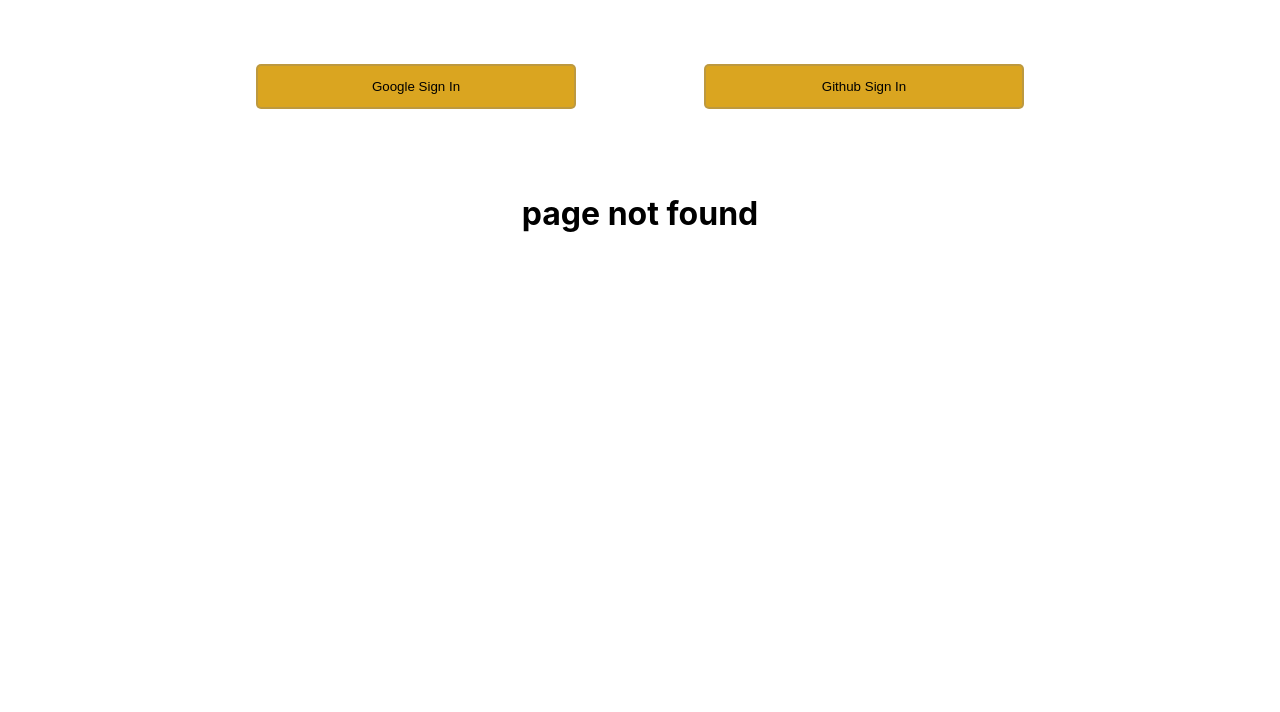
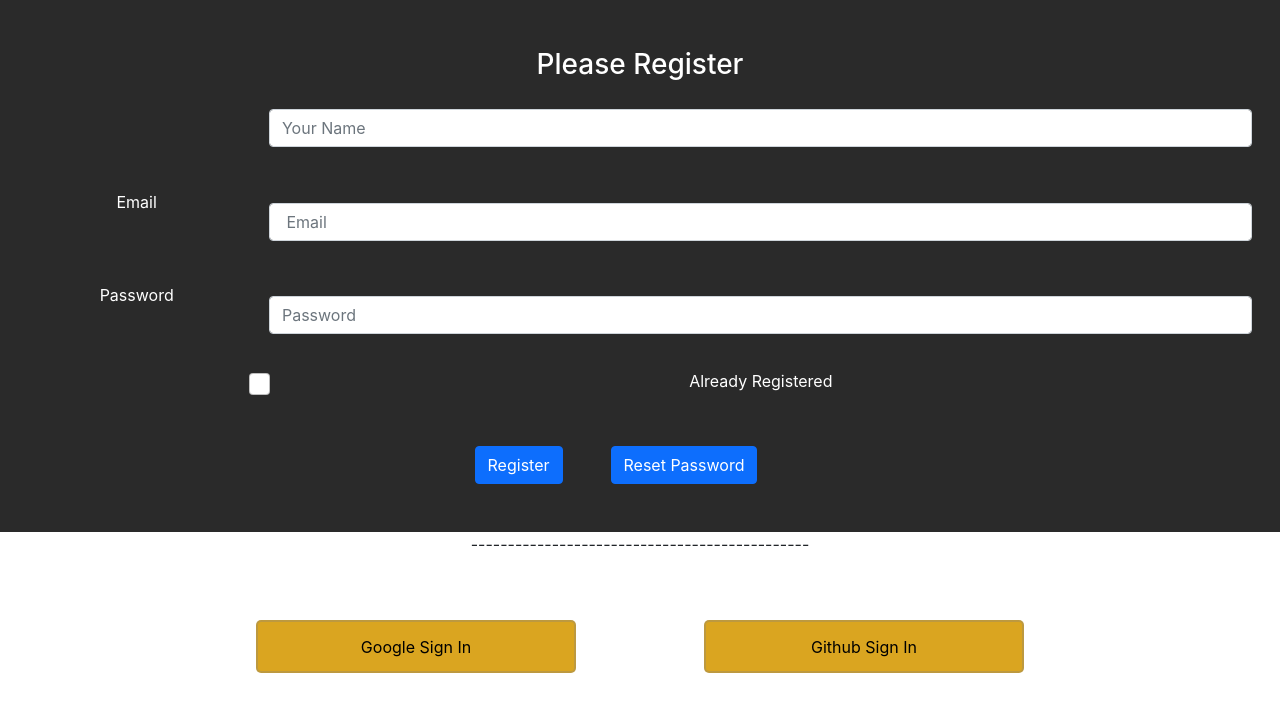
Before and after one commit to pinky-banik/ema-john, a React (Create React App) app: page /authPractise in a window 1280 px wide. Before the commit this address had no page. Shown: the top 712 px of the page. Built offline with nearby package versions, Linux system fonts and the light colour scheme.

Commit message:
component fixed

```diff
--- a/public/index.html
+++ b/public/index.html
@@ -29,6 +29,7 @@
     integrity="sha384-
     B4dIYHKNBt8Bc12p+WXckhzcICo0wtJAoU8YZTY5qE0Id1GSseTk6S+L3BlXeVIU"
       crossorigin="anonymous">
+      <link href="https://cdn.jsdelivr.net/npm/bootstrap@5.1.3/dist/css/bootstrap.min.css" rel="stylesheet" integrity="sha384-1BmE4kWBq78iYhFldvKuhfTAU6auU8tT94WrHftjDbrCEXSU1oBoqyl2QvZ6jIW3" crossorigin="anonymous">
 
     <title>Ema John</title>
   </head>
@@ -45,5 +46,7 @@
       To begin the development, run `npm start` or `yarn start`.
       To create a production bundle, use `npm run build` or `yarn build`.
     -->
+    <script src="https://cdn.jsdelivr.net/npm/bootstrap@5.1.3/dist/js/bootstrap.bundle.min.js" integrity="sha384-ka7Sk0Gln4gmtz2MlQnikT1wXgYsOg+OMhuP+IlRH9sENBO0LRn5q+8nbTov4+1p" crossorigin="anonymous"></script>
+
   </body>
 </html>
--- a/src/App.js
+++ b/src/App.js
@@ -14,66 +14,20 @@ import PlaceOrder from './components/PlaceOrder/PlaceOrder';
 import GrandFatherHouse from './components/GrandFatherContex/GrandFatherHouse.js/GrandFatherHouse';
 import Friends from './components/FriendsRoute/Friends/Friends';
 import FriendDetail from './components/FriendsRoute/FriendDetail/FriendDetail';
-import InitilizeAuthentication from './components/Firebase/Config/FirebaseInit';
-import {getAuth, signInWithPopup, GoogleAuthProvider, GithubAuthProvider } from "firebase/auth";
+
 import { useState } from 'react';
+import AuthPractise from './components/AuthPractise/AuthPractise';
 
 
 
-InitilizeAuthentication();
-
-const googleProvider = new GoogleAuthProvider();
-const githubProvider = new GithubAuthProvider();
-const auth = getAuth();
 
 
 function App() {
-  const [user,setUser] = useState({});
-  const handleGoogleSignIn=()=>{
-    signInWithPopup(auth,googleProvider)
-    .then(result=>{
-      const {displayName,email,photoURL} =result.user;
-      const loggedInUser ={
-        name: displayName,
-        email: email,
-        photo : photoURL
-      }
-      setUser(loggedInUser);
-    })
-    .catch((error)=>{
-      console.log(error.message);
-    })
-  }
-
-  const handleGithubSignIn=()=>{
-    signInWithPopup(auth, githubProvider)
-    .then(result=>{
-      const {displayName,email,photoURL} =result.user;
-      const loggedInUser ={
-        name: displayName,
-        email: email,
-        photo : photoURL
-      }
-      setUser(loggedInUser);
-    })
-    .catch((error)=>{
-      console.log(error.message);
-    })
-  };
 
 
   return (
     <div className="App">
-      <button style={{width:"25%",margin:"5%"}} className='button' onClick={handleGoogleSignIn}>Google Sign In</button>
-      <button style={{width:"25%",margin:"5%"}} className='button' onClick={handleGithubSignIn}>Github Sign In</button>
-      <br />
-      {
-        user.name && <div>
-          <h1>{user.name}</h1>
-          <p>email {user.email}</p> <br />
-          <img src={user.photo} alt="userPhoto" />
-        </div>
-      }
+
       <Router>
       <Route path="/navbar">
           <Navbar>
@@ -116,6 +70,9 @@ function App() {
         <Route path="/grandFather">
           <GrandFatherHouse></GrandFatherHouse>
         </Route>
+        <Route path="/authPractise">
+          <AuthPractise></AuthPractise>
+        </Route>
         <Route>
           <NotFound>
           </NotFound>
--- /dev/null
+++ b/src/components/AuthPractise/AuthPractise.js
@@ -0,0 +1,188 @@
+import React, { useState } from 'react';
+import {getAuth, signInWithPopup, GoogleAuthProvider, GithubAuthProvider,signOut,createUserWithEmailAndPassword ,signInWithEmailAndPassword ,sendEmailVerification ,sendPasswordResetEmail,updateProfile } from "firebase/auth";
+import InitilizeAuthentication from '../Firebase/Config/FirebaseInit';
+InitilizeAuthentication();
+
+const googleProvider = new GoogleAuthProvider();
+const githubProvider = new GithubAuthProvider();
+const auth = getAuth();
+
+const AuthPractise = () => {
+    const [name,setName] = useState('');
+  const [email,setEmail]=useState('');
+  const [password,setPassword] = useState('');
+  const [user,setUser] = useState({});
+  const[error,setError]= useState('');
+  const [isLogin,setIsLogin] = useState(false);
+
+
+
+  const handleGoogleSignIn=()=>{
+    signInWithPopup(auth,googleProvider)
+    .then(result=>{
+      const {displayName,email,photoURL} =result.user;
+      const loggedInUser ={
+        name: displayName,
+        email: email,
+        photo : photoURL
+      }
+      setUser(loggedInUser);
+    })
+    .catch((error)=>{
+      console.log(error.message);
+    })
+  }
+
+  const handleGithubSignIn=()=>{
+    signInWithPopup(auth, githubProvider)
+    .then(result=>{
+      const {displayName,email,photoURL} =result.user;
+      const loggedInUser ={
+        name: displayName,
+        email: email,
+        photo : photoURL
+      }
+      setUser(loggedInUser);
+    })
+    .catch((error)=>{
+      console.log(error.message);
+    })
+  };
+  const handleSignOut=()=>{
+    signOut(auth)
+    .then(()=>{
+      setUser({});
+    })
+    .catch((error)=>{
+      console.log(error.message);
+    })
+
+  }
+
+  const toggleLogin = e  =>{
+    setIsLogin(e.target.checked);
+  }
+  const handleNameChange = e =>{
+    setName(e.target.value);
+  }
+  const handleEmailChange =e=>{
+    setEmail(e.target.value);
+
+  }
+  const handlePasswordChange=e=>{
+    setPassword(e.target.value);
+
+  }
+  const handleRegistration= e =>{
+    e.preventDefault();
+    if (password.length < 6) {
+      setError('Password Must be at least 6 characters long.')
+      return;
+    }
+    if (!/(?=.*[A-Z].*[A-Z])/.test(password)) {
+      setError('Password Must contain 2 upper case');
+      return;
+    }
+
+    isLogin ?  processLogin (email,password): registerNewUser (email,password);
+  }
+
+  const processLogin = (email,password)=>{
+    signInWithEmailAndPassword(auth,email,password)
+    .then(result=>{
+      const user= result.user;
+      setEmail('');
+      console.log(user);
+    })
+    .catch(error => {
+      setError(error.message);
+    })
+  }
+
+  const registerNewUser = (email, password) => {
+    createUserWithEmailAndPassword(auth, email, password)
+      .then(result => {
+        const user = result.user;
+        console.log(user);
+        setError('');
+        verifyEmail();
+        setUserName();
+      })
+      .catch(error => {
+        setError(error.message);
+      })
+  }
+  const setUserName = () => {
+    updateProfile(auth.currentUser, { displayName: name })
+      .then(result => { })
+  }
+  const verifyEmail = () => {
+    sendEmailVerification(auth.currentUser)
+      .then(result => {
+        console.log(result);
+      })
+  }
+  const handleResetPassword = () =>{
+    sendPasswordResetEmail(auth,email)
+    .then(result=>{})
+  }
+    return (
+        <div>
+            <form onSubmit={handleRegistration} className='p-5'>
+      <h3>Please {isLogin? 'Login': 'Register'}</h3>
+      {!isLogin && <div className="row mb-3">
+          <label htmlFor="inputName" className="col-sm-2 col-form-label"></label>
+          <div className="col-sm-10">
+            <input type="text" onBlur={handleNameChange} className="form-control" id="inputName" placeholder="Your Name" />
+          </div>
+        </div>}
+          <div className="row mb-3">
+            <label htmlFor="inputEmail3" className="col-sm-2 col-form-label">Email</label>
+            <div className="col-sm-10">
+              <input onBlur={handleEmailChange} type="email" className="form-control" id="inputEmail3" placeholder=' Email' required/>
+            </div>
+          </div>
+          <div className="row mb-3">
+            <label htmlFor="inputPassword3" className="col-sm-2 col-form-label">Password</label>
+            <div className="col-sm-10">
+              <input  onBlur={handlePasswordChange} type="password" className="form-control" id="inputPassword3" placeholder='Password' required/>
+            </div>
+          </div>
+          <div className="row mb-3">
+            <div className="col-sm-10 offset-sm-2">
+              <div className="form-check">
+                <input onChange={toggleLogin} className="form-check-input" type="checkbox" id="gridCheck1"/>
+                <label className="form-check-label" htmlFor="gridCheck1">
+                  Already Registered
+                </label>
+              </div>
+            </div>
+          </div>
+          <div className='row mb-3 text-danger'> {error}</div>
+          <button type="submit" className="btn btn-primary">{isLogin? 'Login' : 'Register'}</button>
+          <button onClick={handleResetPassword}  className='btn btn-primary mx-5'>Reset Password</button>
+        </form>
+      <div className='text-center'> ----------------------------------------------</div>
+      {
+        !user.name ?
+          <div className='text-center'>
+      <button style={{width:"25%",margin:"5%"}} className='button' onClick={handleGoogleSignIn}>Google Sign In</button>
+      <button style={{width:"25%",margin:"5%"}} className='button' onClick={handleGithubSignIn}>Github Sign In</button> <br />
+      </div>:
+
+      <button style={{width:"25%",margin:"5%"}} className='button' onClick={handleSignOut}>Sign Out</button>
+        }
+
+      <br />
+      {
+        user.name && <div>
+          <h1>{user.name}</h1>
+          <p>email {user.email}</p> <br />
+          <img src={user.photo} alt="userPhoto" />
+        </div>
+      }
+        </div>
+    );
+};
+
+export default AuthPractise;
--- a/src/components/Navbar/Navbar.css
+++ b/src/components/Navbar/Navbar.css
@@ -6,6 +6,7 @@ nav{
     background-color: black;
     padding: 1%;
     text-align: left;
+    width: 100%;
 }
 nav a{
     text-decoration: none;
--- a/src/components/Navbar/Navbar.js
+++ b/src/components/Navbar/Navbar.js
@@ -10,8 +10,8 @@ const Navbar = () => {
         color:"red"
     }
     return (
-        <div className='nav'>
-            <img className='logo' src={logo} alt="abc" />
+        <div className='nav '>
+            <img className='logo mx-auto' src={logo} alt="abc" />
             <nav >
                 <NavLink activeStyle={activeStyle} to="/shop">Shop</NavLink>
                 <NavLink activeStyle={activeStyle} to="/orderReview">Order Review</NavLink>
@@ -20,6 +20,7 @@ const Navbar = () => {
                 <NavLink activeStyle={activeStyle} to="/about">About</NavLink>
                 <NavLink activeStyle={activeStyle} to="/about/culture"> Culture</NavLink>
                 <NavLink activeStyle={activeStyle} to="/grandFather">GrandFather</NavLink>
+                <NavLink activeStyle={activeStyle} to="/authPractise">AuthPractise</NavLink>
             </nav>
 
         </div>
```
